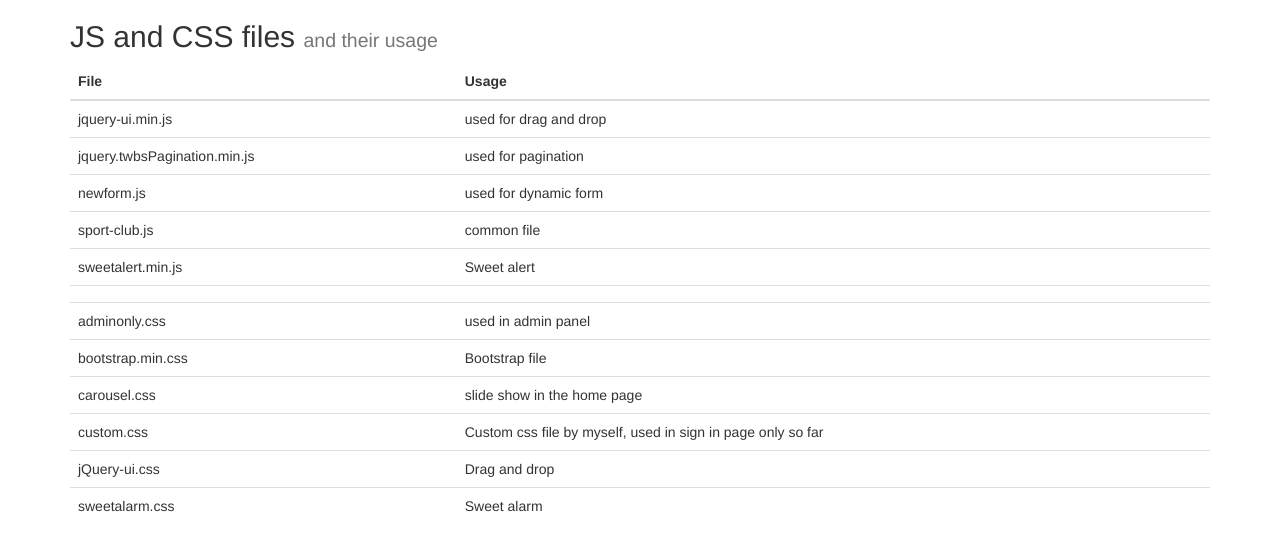
After one commit to leonkhiu/php-automated-sport-club, a PHP site: page /files.html in a window 1280 px wide. The commit adds this page. Shown: the top 551 px of the page. Run offline with PHP 8.4, Linux system fonts and the light colour scheme.

Commit message:
Project's structure modified

```diff
--- a/admin/create_form.php
+++ b/admin/create_form.php
@@ -17,6 +17,11 @@ $additionalJS .="<script>
 	</script>";
 
 require_once ("layout/htmltop.php");
+
+
+$confirmJqueryUIJS ='<script src="https://code.jquery.com/ui/1.11.4/jquery-ui.min.js"></script>';
+$confirmJqueryUIJS.='<script>window.jQuery || document.write(\'<script src="../js/jquery-ui.min.js"><\/script>\')</script>';
+$confirmJqueryUICSS= '<link rel="stylesheet" href="../css/jquery-ui.css" />';
 
 /*********************Content******************************/
 //echo "<h2>View all...</h2>";
--- a/admin/layout/htmltop.php
+++ b/admin/layout/htmltop.php
@@ -12,7 +12,7 @@
 
 <!-- Bootstrap core CSS -->
 <link href="../css/bootstrap.min.css" rel="stylesheet">
-<link href="../css/carousel.css" rel="stylesheet">
+<!-- <link href="../css/carousel.css" rel="stylesheet">  -->
 <?php
 if($sweetAlertRequirement){
 	echo '<link href="../css/sweetalert.css" rel="stylesheet" />';
--- /dev/null
+++ b/files.html
@@ -0,0 +1,76 @@
+<!DOCTYPE html>
+<html>
+<head>
+<meta charset="UTF-8">
+<link href="css/bootstrap.min.css" rel="stylesheet">
+<title>JS and CSS files</title>
+</head>
+<body>
+	<div class="container">
+	<h2>JS and CSS files <small>and their usage</small> </h2>
+		<table class="table table-hover ">
+			<thead>
+				<tr>
+					<th>File</th>
+					<th>Usage</th>
+				</tr>
+			</thead>
+
+			<tbody>
+				<tr>
+					<td>jquery-ui.min.js</td>
+					<td>used for drag and drop</td>
+				</tr>
+
+				<tr>
+					<td>jquery.twbsPagination.min.js</td>
+					<td>used for pagination</td>
+				</tr>
+				<tr>
+					<td>newform.js</td>
+					<td>used for dynamic form</td>
+				</tr>
+
+				<tr>
+					<td>sport-club.js</td>
+					<td>common file</td>
+				</tr>
+				<tr>
+					<td>sweetalert.min.js</td>
+					<td>Sweet alert</td>
+				</tr>
+
+				<tr>
+					<td></td>
+					<td></td>
+				</tr>
+				<tr>
+					<td>adminonly.css</td>
+					<td>used in admin panel</td>
+				</tr>
+				<tr>
+					<td>bootstrap.min.css</td>
+					<td>Bootstrap file</td>
+				</tr>
+				<tr>
+					<td>carousel.css</td>
+					<td>slide show in the home page</td>
+				</tr>
+				<tr>
+					<td>custom.css</td>
+					<td>Custom css file by myself, used in sign in page only so
+						far</td>
+				</tr>
+				<tr>
+					<td>jQuery-ui.css</td>
+					<td>Drag and drop</td>
+				</tr>
+				<tr>
+					<td>sweetalarm.css</td>
+					<td>Sweet alarm</td>
+				</tr>
+			</tbody>
+		</table>
+	</div>
+</body>
+</html>
```
Also changed, not shown: admin/index.php (+2 -10 lines), js/backup/jquery.easy-confirm-dialog.min.js (renamed from js/jquery.easy-confirm-dialog.min.js), js/backup/jquery.scrollTo.min.js (renamed from js/jquery.scrollTo.min.js), js/backup/scrolling-nav.js (renamed from js/scrolling-nav.js).
